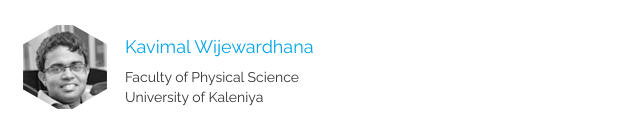
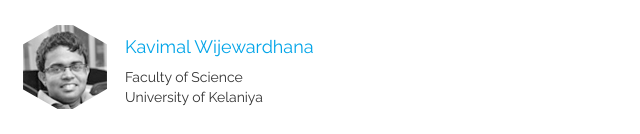
Before and after one commit to NodeGrid/nodegrid, a plain HTML site: page index.html in a window 1280 px wide. Shown: the part 893-1027 px from the top of the page, 640-1280 px from the left. Drawn offline with nearby package versions, Linux system fonts and the light colour scheme.

Commit message:
Fixed Kavimal's details

```diff
--- a/index.html
+++ b/index.html
@@ -126,7 +126,7 @@
   </a>
   <div class="media-body">
     <h4 class="media-heading">Kavimal Wijewardhana</h4>
-	<p>Faculty of Physical Science <br> University of Kaleniya</p>
+	<p>Faculty of Science <br> University of Kelaniya</p>
   </div>
 </div>
 
```
